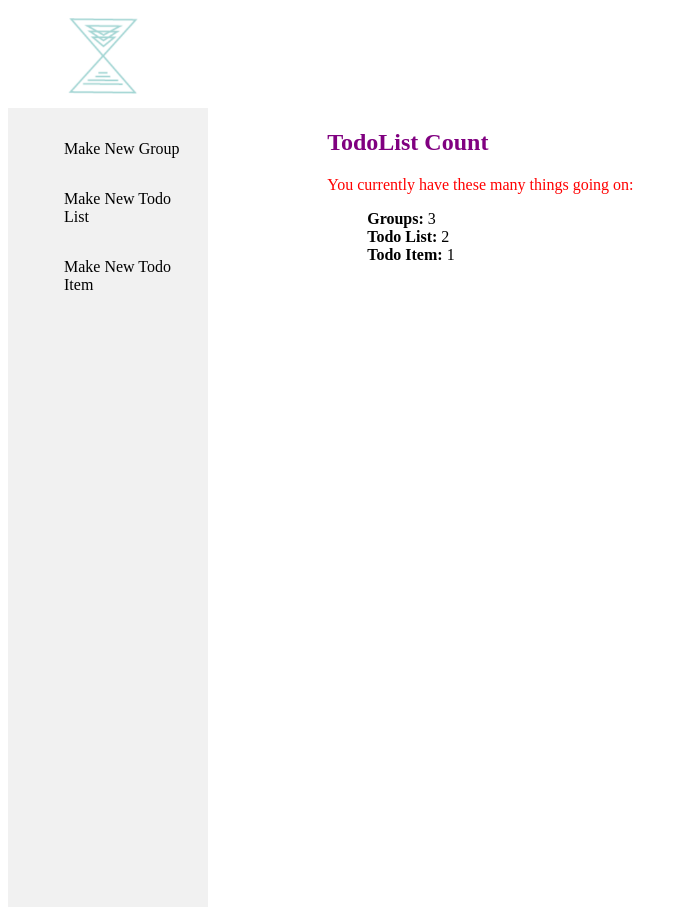
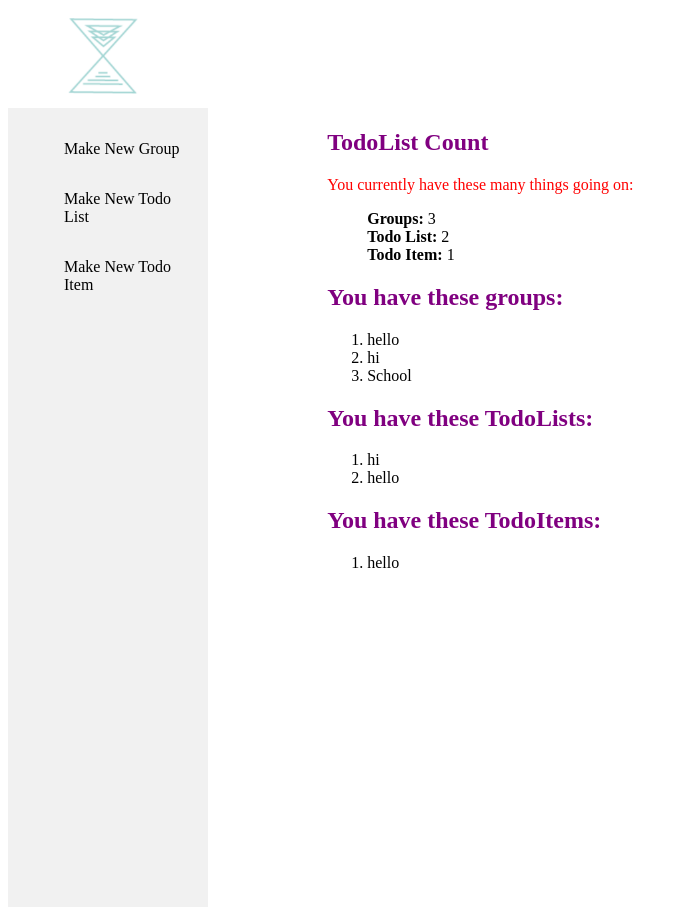
Before and after one commit to hyunlee1999/CalendarApp, a Django app: page / in a window 1280 px wide. Shown: the top 907 px of the page, without its empty margins (0-688 px from the left). Run offline with Django 3.2, Linux system fonts and the light colour scheme; data comes from the database, SQL or seed files in the repository; both versions use the stored data as it was after the commit.

Commit message:
added code in the index.html

```diff
--- a/calendarSite/calendarApp/models.py
+++ b/calendarSite/calendarApp/models.py
@@ -15,7 +15,6 @@ class TodoList(models.Model):
 
 
 class TodoItem(models.Model):
-    group = models.ForeignKey(Group, on_delete=models.CASCADE)
     todoList = models.ForeignKey(TodoList, on_delete=models.CASCADE)
     name = models.CharField(max_length=200)
     completed = models.BooleanField(default=False)
--- a/calendarSite/calendarApp/templates/index.html
+++ b/calendarSite/calendarApp/templates/index.html
@@ -12,6 +12,35 @@
       <li><strong>Todo List:</strong> {{ num_TodoList }}</li>
       <li><strong>Todo Item:</strong> {{ num_TodoItem }}</li>
     </ul>
+
+    {% if groups %}
+      <h2>You have these groups:</h2>
+      <ol>
+        {% for group in groups %}
+          <li>{{group.name}}</li>
+        {% endfor %}
+      </ol>
+    {% endif %}
+
+    {% if todoLists %}
+    <h2>You have these TodoLists:</h2>
+    <ol>
+      {% for todoList in todoLists %}
+        <li>{{todoList.name}}</li>
+      {% endfor %}
+    </ol>
+    {% endif %}
+
+    {% if todoItems %}
+    <h2>You have these TodoItems:</h2>
+    <ol>
+      {% for todoItems in todoItems %}
+        <li>{{todoItems.name}}</li>
+      {% endfor %}
+    </ol>
+    {% endif %}
+
+
   </div>
 </div>
 {% endblock %}
--- a/calendarSite/calendarApp/views.py
+++ b/calendarSite/calendarApp/views.py
@@ -23,11 +23,19 @@ def index(request):
     num_Groups = Group.objects.all().count()
     num_TodoList = TodoList.objects.all().count()
     num_TodoItem = TodoItem.objects.all().count()
+    groups = Group.objects.all()
+    todoLists = TodoList.objects.all()
+    todoItems = TodoItem.objects.all()
 
     context = {
         "num_Groups": num_Groups,
         "num_TodoList": num_TodoList,
         "num_TodoItem": num_TodoItem,
+        "groups": groups,
+        "todoLists": todoLists,
+        "todoItems": todoItems,
+
+
     }
 
     return render(request, "index.html", context=context)
@@ -75,8 +83,6 @@ def makeNewTodoItem(request):
             newTodoItem = TodoItem()
             parentList = TodoList.objects.get(name=form.cleaned_data["parentList"])
             newTodoItem.todoList = parentList
-            parentGroup = Group.objects.get(name=form.cleaned_data["parentGroup"])
-            newTodoItem.group = parentGroup
             newTodoItem.name = form.cleaned_data["name"]
             newTodoItem.deadline = form.cleaned_data["deadline"]
             newTodoItem.completed = False
```
Also changed, not shown: calendarSite/calendarApp/forms.py (+2 -11 lines), calendarSite/calendarApp/migrations/0002_remove_todoitem_group.py (added), calendarSite/db.sqlite3.
